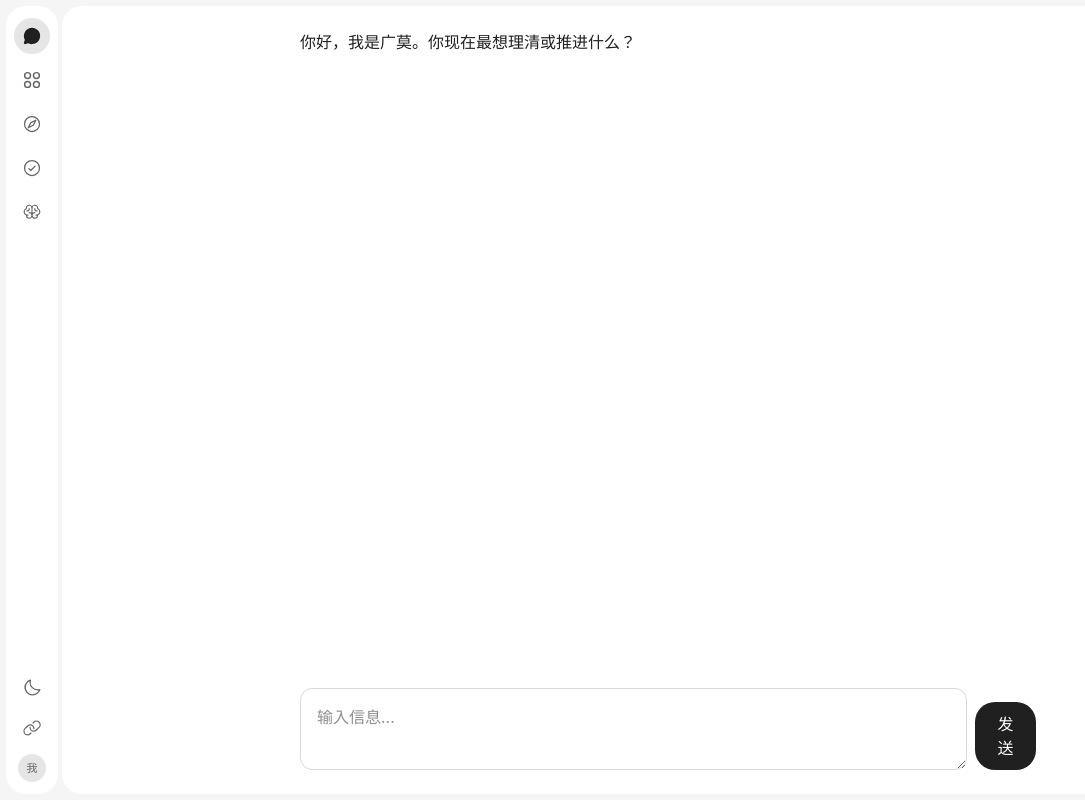
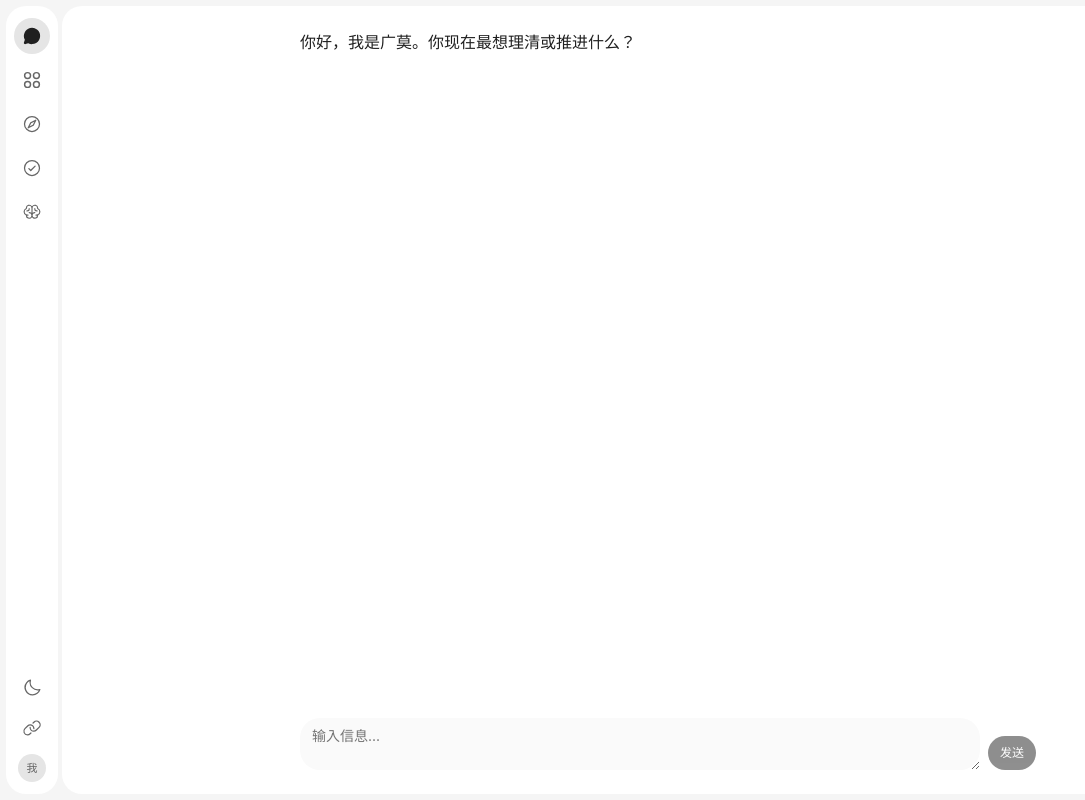
Before and after one commit to xhconceit/guangmo, a Next.js app in the folder apps/web/: page / in a window 1280 px wide. Shown: the whole page, without its empty margins (0-1085 px from the left). Built offline with nearby package versions, Linux system fonts and the light colour scheme.

Commit message:
抽出消息输入区为 MessageComposer，新增可自动伸缩的 Textarea，Button 支持胶囊圆角

```diff
--- a/apps/web/src/components/ui/Button.tsx
+++ b/apps/web/src/components/ui/Button.tsx
@@ -3,6 +3,7 @@ import { ComponentPropsWithoutRef } from "react";
 type ButtonProps = ComponentPropsWithoutRef<"button"> & {
   variant?: "primary" | "ghost" | "soft";
   size?: "sm" | "md";
+  shape?: "rounded" | "pill";
 };
 
 const variantClasses = {
@@ -20,6 +21,7 @@ const sizeClasses = {
 export function Button({
   variant = "primary",
   size = "md",
+  shape = "rounded",
   type = "button",
   className,
   children,
@@ -29,9 +31,11 @@ export function Button({
     <button
       {...props}
       type={type}
+      data-corner={shape === "pill" ? "round" : undefined}
       className={[
-        "inline-flex items-center justify-center gap-2",
-        "m-0 rounded-control border-0",
+        "inline-flex shrink-0 items-center justify-center gap-2 whitespace-nowrap",
+        "m-0 border-0",
+        shape === "pill" ? "rounded-full" : "rounded-control",
         "transition-colors",
         "enabled:cursor-pointer",
         "disabled:cursor-not-allowed disabled:opacity-50",
--- /dev/null
+++ b/apps/web/src/components/ui/Textarea.tsx
@@ -0,0 +1,66 @@
+import { useLayoutEffect, useRef, type ComponentPropsWithoutRef } from "react";
+
+
+type TextareaProps = ComponentPropsWithoutRef<"textarea"> & {
+  autoResize?: boolean
+}
+
+export function Textarea({
+  className,
+  rows = 1,
+  value,
+  autoResize = false,
+  ...props
+}: TextareaProps) {
+  const textareaRef = useRef<HTMLTextAreaElement>(null)
+
+  useLayoutEffect(() => {
+    const element = textareaRef.current
+    if (!element || !autoResize) return
+
+    function resize() {
+      if (!element) return
+
+
+      // 先重置，删除内容时才能缩回去。
+      element.style.height = "auto";
+
+      const height = Math.min(
+        160,
+        Math.max(52, element.scrollHeight),
+      );
+
+      element.style.height = `${height}px`;
+    }
+
+
+    resize();
+    window.addEventListener("resize", resize);
+
+    return () => {
+      window.removeEventListener("resize", resize);
+      element.style.height = "";
+    };
+  }, [value, autoResize])
+
+  return (
+    <textarea
+      {...props}
+      ref={textareaRef}
+      value={value}
+      rows={rows}
+      className={[
+        "m-0 block w-full min-w-0 min-h-[52px]",
+        "rounded-[20px] border-0 px-3 py-2",
+        "bg-[var(--panel)] text-foreground",
+        "text-sm leading-5 placeholder:text-muted",
+        autoResize
+          ? "max-h-[160px] resize-none overflow-y-auto"
+          : "resize-y",
+        "focus:outline-none focus:shadow-none",
+        "disabled:cursor-not-allowed disabled:opacity-50", className
+      ].filter(Boolean).join(" ")}
+    >
+    </textarea>
+  )
+}
--- a/apps/web/src/features/conversation/components/conversation-workspace.tsx
+++ b/apps/web/src/features/conversation/components/conversation-workspace.tsx
@@ -1,16 +1,17 @@
 "use client";
 
-import React, { useState } from "react";
+import { useState } from "react";
+import { MessageComposer } from "./message-composer";
 
 export function ConversationWorkspace() {
 
   const [draft, setDraft] = useState("");
 
-  function handleSubmit(event: React.FormEvent<HTMLFormElement>) {
-    event.preventDefault();
-    if (!draft.trim()) return;
+  function handleSend() {
+    const content = draft.trim()
+    if (!content) return;
 
-    console.log("准备发送：", draft.trim());
+    console.log("准备发送：", content);
 
     setDraft("")
   }
@@ -21,10 +22,11 @@ export function ConversationWorkspace() {
         <p>你好，我是广莫。你现在最想理清或推进什么？</p>
       </div>
 
-      <form className="flex items-end gap-2" onSubmit={handleSubmit}>
-        <textarea aria-label="信息内容" placeholder="输入信息..." value={draft} onChange={(event) => setDraft(event.target.value)} />
-        <button type="submit" >发送</button>
-      </form>
+      <MessageComposer
+        value={draft}
+        onValueChange={setDraft}
+        onSend={handleSend}
+      />
     </div>
   )
 }
--- /dev/null
+++ b/apps/web/src/features/conversation/components/message-composer.tsx
@@ -0,0 +1,65 @@
+"use client";
+
+import { Button } from "@/components/ui/Button";
+import { Textarea } from "@/components/ui/Textarea";
+
+type MessageComposerProps = {
+  value: string;
+  onValueChange: (value: string) => void;
+  onSend: () => void;
+}
+
+
+export function MessageComposer({
+  value,
+  onValueChange,
+  onSend
+}: MessageComposerProps) {
+  return (<form
+    className="flex items-end gap-2"
+    onSubmit={(event) => {
+      event.preventDefault()
+      if (!value.trim()) return;
+      onSend()
+    }}
+  >
+    <Textarea
+      className="flex-1"
+      aria-label="信息内容"
+      placeholder="输入信息..."
+      value={value}
+      onChange={(event) => onValueChange(event.target.value)}
+      onKeyDown={(event) => {
+        // 中文输入法确认候选词时，不触发发送
+        if (
+          event.nativeEvent.isComposing ||
+          event.nativeEvent.keyCode === 229
+        ) return
+
+        // 只处理单独按下 Enter; Shift + Enter 保留默认换行
+        if (
+          event.key !== "Enter" ||
+          event.shiftKey ||
+          event.ctrlKey ||
+          event.altKey ||
+          event.metaKey
+        ) return;
+
+        event.preventDefault()
+
+        // 长按 Enter 时，不重复提交
+        if (event.repeat) return;
+
+        event.currentTarget.form?.requestSubmit()
+      }}
+    />
+    <Button
+      type="submit"
+      size="sm"
+      shape="pill"
+      disabled={!value.trim()}
+    >
+      发送
+    </Button>
+  </form>)
+}
```
